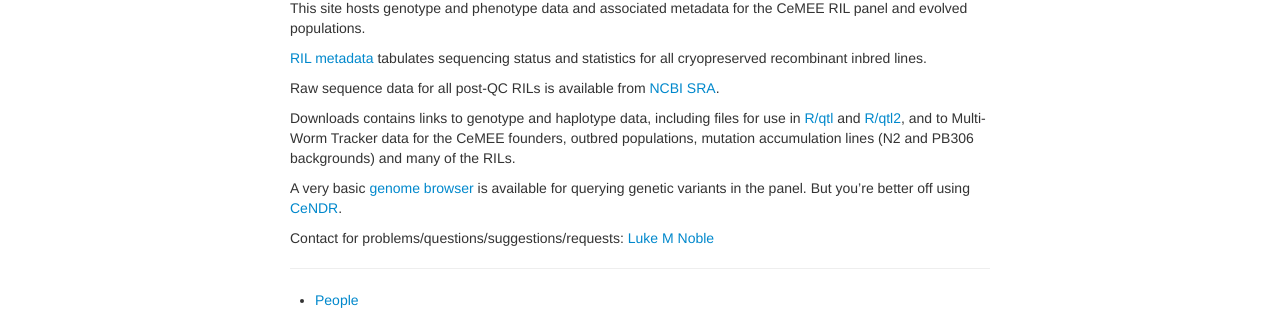
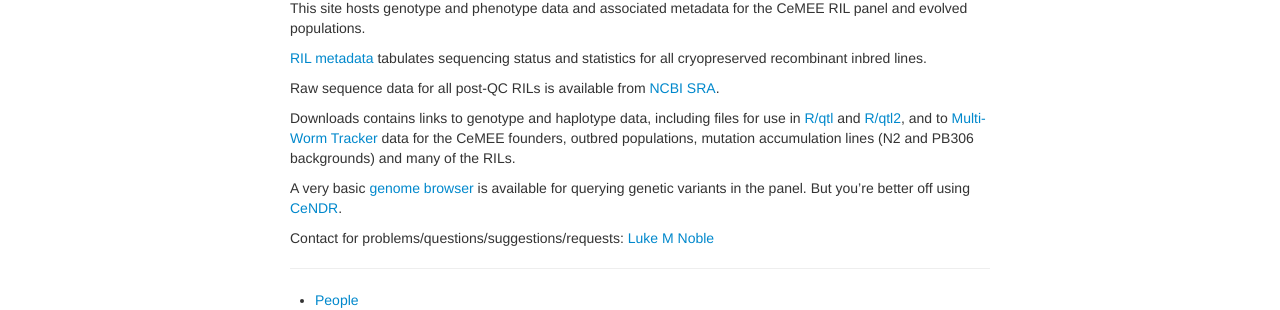
Before and after one commit to lukemn/cemee, a Jekyll site: the page built from index.md, in a window 1280 px wide. Shown: the part 294-604 px from the top of the page. Built offline with Jekyll 4.4.1, drawn with Linux system fonts in a browser that asks for light colours; our own code applies the rules of GitHub Pages for plain Markdown files; some of the changed lines change nothing that is shown.

Commit message:
new pubs

```diff
--- a/index.md
+++ b/index.md
@@ -8,7 +8,7 @@ This site hosts genotype and phenotype data and associated metadata for the CeME
 
 Raw sequence data for all post-QC RILs is available from [NCBI SRA](https://www.ncbi.nlm.nih.gov/bioproject/PRJNA557613/).
 
-Downloads contains links to genotype and haplotype data, including files for use in [R/qtl](http://www.rqtl.org/) and [R/qtl2](https://kbroman.org/qtl2/), and to Multi-Worm Tracker data for the CeMEE founders, outbred populations, mutation accumulation lines (N2 and PB306 backgrounds) and many of the RILs.
+Downloads contains links to genotype and haplotype data, including files for use in [R/qtl](http://www.rqtl.org/) and [R/qtl2](https://kbroman.org/qtl2/), and to [Multi-Worm Tracker](https://www.nature.com/articles/nmeth.1625) data for the CeMEE founders, outbred populations, mutation accumulation lines (N2 and PB306 backgrounds) and many of the RILs.
 
 A very basic [genome browser](https://lukemn.github.io/cemee_jbrowse) is available for querying genetic variants in the panel. But you're better off using [CeNDR](https://elegansvariation.org/data/browser).
 
```
